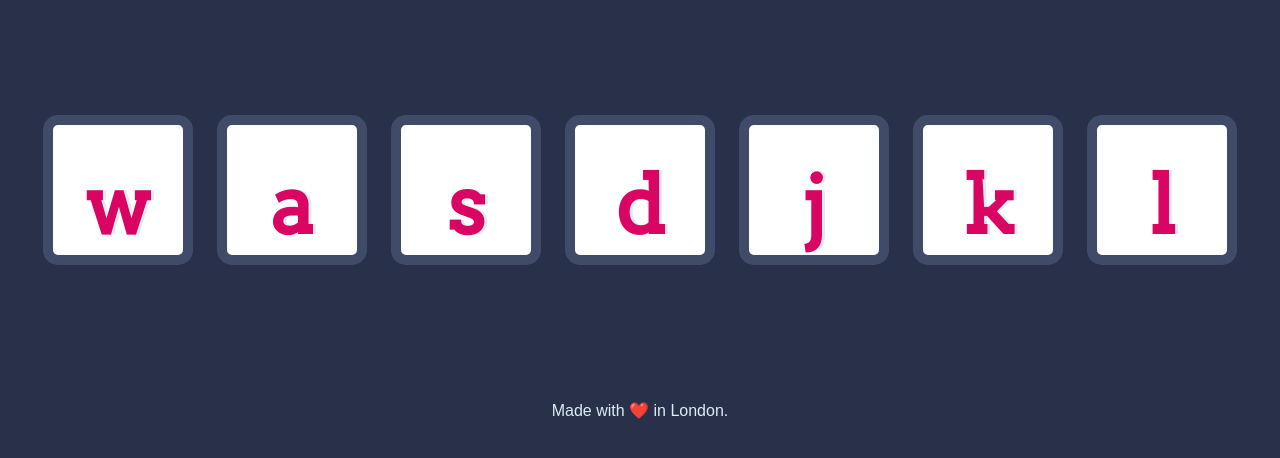
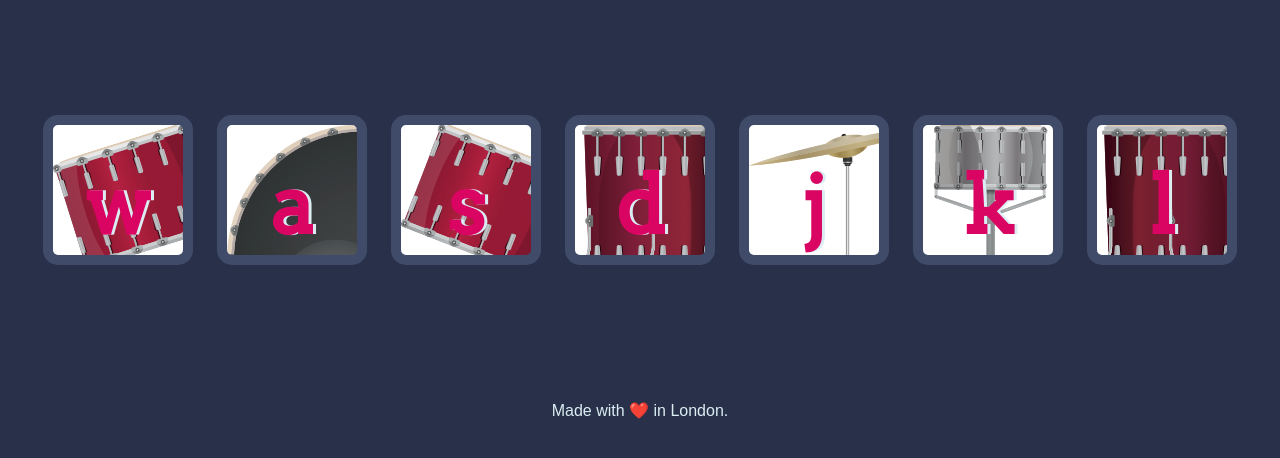
Before and after one commit to shakymary/drumKit_eventListeners, a plain HTML site: page index.html in a window 1280 px wide. Shown: the part 174-632 px from the top of the page. Drawn offline with Linux system fonts and the light colour scheme.

Commit message:
added some more features

```diff
--- a/index.js
+++ b/index.js
@@ -6,14 +6,20 @@
 
 for (var i = 0; 1 < document.querySelectorAll(".drum").length; i++) {
     document.querySelectorAll(".drum")[i].addEventListener("click", function () {
-        alert("I got clicked");
 
+        this.style.color = "white";
+        var audio = new Audio('sounds/tom-3.mp3');
+        audio.play();
+
+        // document.querySelector(".first").addEventListener("click", function () {
+        //     var audio = new Audio('sounds/tom-3.mp3');
+        //     audio.play();
+
+        // document.querySelectorAll(".a drum")[i].addEventListener("click", function () {
+        //     var audio = new Audio('sounds/crash.mp3');
+        //     audio.play();
 
 
     });
 
-
-    // for (var i=0; 1<document.querySelectorAll(".drum").length;i++
-
-    // var getAllBtn=Math.floor.length(i++)
 }
--- a/styles.css
+++ b/styles.css
@@ -17,31 +17,32 @@ footer {
 }
 
 .w {
-
+  background-image: url(images/tom2.png);
 }
 
 .a {
+  background-image: url(images/kick.png);
 
 }
 
 .s {
-
+  background-image: url(images/tom1.png);
 }
 
 .d {
-
+  background-image: url(images/tom3.png);
 }
 
 .j {
-
+  background-image: url(images/crash.png);
 }
 
 .k {
-
+  background-image: url(images/snare.png);
 }
 
 .l {
-
+  background-image: url(images/tom4.png);
 }
 
 .set {
```
